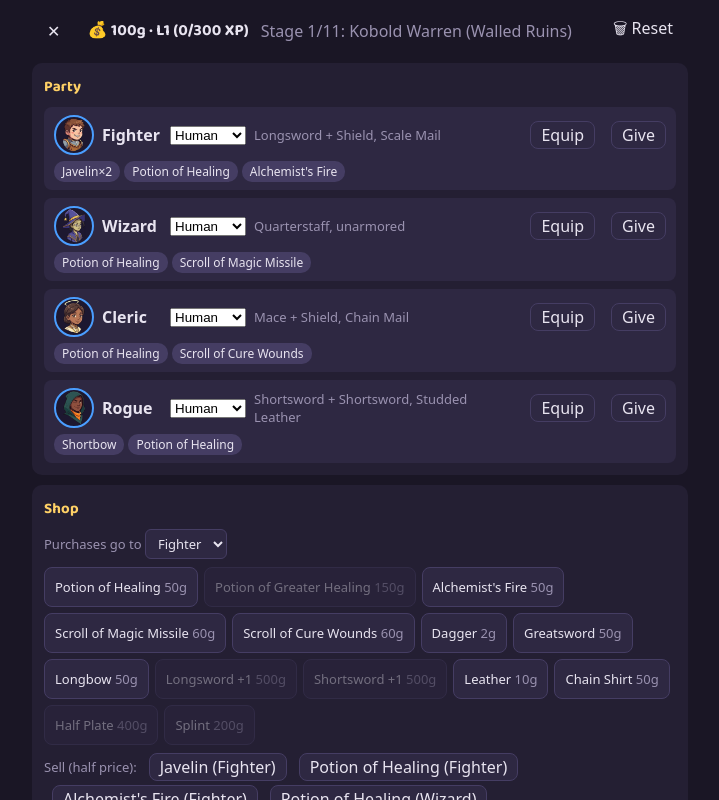
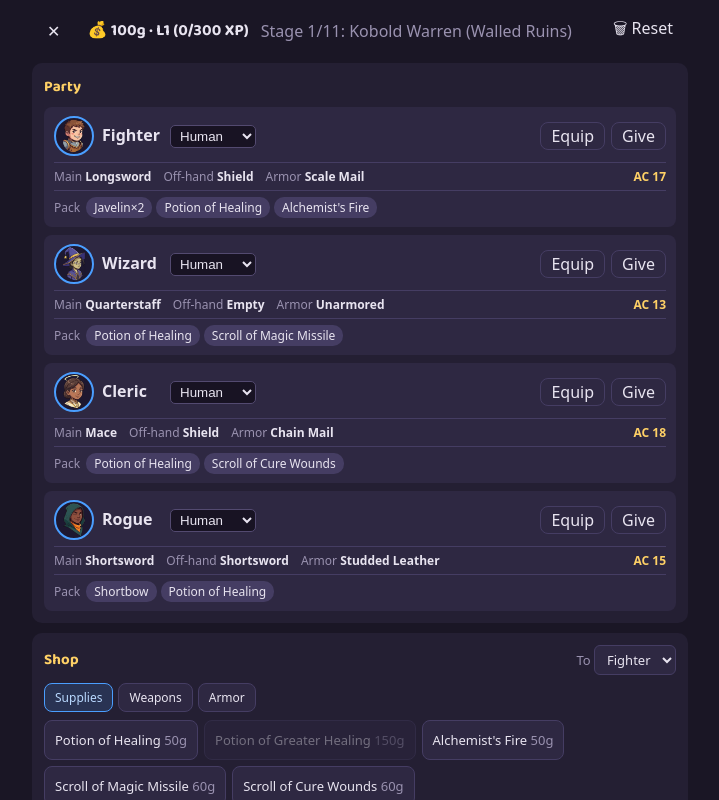
Before and after one commit to brendanpshea/dnd_combat, a React (Vite) app in the folder web/: page / in a window 1280 px wide. Both pictures are taken after a click on the button "🏰 Campaign". Shown: the top 800 px of the page, without its empty margins (280-999 px from the left). Built offline with nearby package versions, Linux system fonts and the light colour scheme.

Commit message:
Improve campaign shop and party UX

```diff
--- a/web/src/Campaign.tsx
+++ b/web/src/Campaign.tsx
@@ -10,6 +10,9 @@ import { buildEncounter, ENCOUNTERS } from '../../src/data/monsters.js';
 import { MAPS } from '../../src/data/maps.js';
 import { CLASSES } from '../../src/data/classes.js';
 import { SPECIES } from '../../src/data/species.js';
+import { ITEMS } from '../../src/data/items.js';
+import { WEAPONS } from '../../src/data/weapons.js';
+import { acOf } from '../../src/data/armor.js';
 import {
   CampaignState, newCampaign, currentStage, isComplete, buildCampaignParty,
   applyVictory, buyItem, sellItem, itemPrice, itemName, SHOP_STOCK, STAGES,
@@ -29,6 +32,20 @@ type Phase =
   | { p: 'over' }
   | { p: 'complete' };
 
+type ShopCategory = 'consumables' | 'weapons' | 'armor';
+
+const SHOP_CATEGORIES: Array<{ id: ShopCategory; label: string }> = [
+  { id: 'consumables', label: 'Supplies' },
+  { id: 'weapons', label: 'Weapons' },
+  { id: 'armor', label: 'Armor' },
+];
+
+function shopCategory(itemId: Id): ShopCategory {
+  if (ITEMS[itemId]) return 'consumables';
+  if (WEAPONS[itemId]) return 'weapons';
+  return 'armor';
+}
+
 interface Props {
   Battle: ComponentType<BattleProps>;
   onExit(): void;
@@ -47,6 +64,8 @@ export function CampaignScreen({ Battle, onExit }: Props) {
   const [equipFor, setEquipFor] = useState<number | null>(null);
   const [giveFrom, setGiveFrom] = useState<number | null>(null);
   const [buyFor, setBuyFor] = useState(0);
+  const [stockCategory, setStockCategory] = useState<ShopCategory>('consumables');
+  const [sellMode, setSellMode] = useState(false);
 
   const mutate = (fn: () => void) => {
     initAudio();
@@ -143,6 +162,14 @@ export function CampaignScreen({ Battle, onExit }: Props) {
   // ---- shop phase ----
   const enc = stage ? ENCOUNTERS[stage.encounterId]! : undefined;
   const charNames = c.characters.map((ch) => CLASSES[ch.classId]!.name);
+  const party = buildCampaignParty(c);
+  const stockedItems = SHOP_STOCK.filter((id) => shopCategory(id) === stockCategory);
+  const healingCount = c.characters.reduce(
+    (total, ch) => total + ch.inventory.filter((s) => s.itemId.includes('potion')).reduce((n, s) => n + s.qty, 0),
+    0,
+  );
+  const lowestAc = Math.min(...party.map(acOf));
+  const encounterSize = enc?.members.length ?? 0;
 
   return (
     <div className="campaign">
@@ -188,8 +215,9 @@ export function CampaignScreen({ Battle, onExit }: Props) {
         <h3>Party</h3>
         {c.characters.map((ch, idx) => (
           <div key={idx} className="char-card">
-            <div className="char-head">
+            <div className="char-head char-identity">
               <Portrait id={ch.classId} team="team1" />
+              <div className="char-name">
                 <strong>{charNames[idx]}</strong>
                 {c.stage === 0 && c.victories.length === 0 ? (
                   <select
@@ -202,15 +230,20 @@ export function CampaignScreen({ Battle, onExit }: Props) {
                     ))}
                   </select>
                 ) : <span className="muted">{SPECIES[ch.speciesId]?.name ?? ch.speciesId}</span>}
-              <span className="muted">
-                {itemName(ch.equipped.mainHand)}
-                {ch.equipped.offHand ? ` + ${itemName(ch.equipped.offHand)}` : ''}
-                {ch.equipped.armor ? `, ${itemName(ch.equipped.armor)}` : ', unarmored'}
-              </span>
+              </div>
+              <div className="char-controls">
                 <button className="mini" onClick={() => { setEquipFor(equipFor === idx ? null : idx); setGiveFrom(null); }}>Equip</button>
                 <button className="mini" onClick={() => { setGiveFrom(giveFrom === idx ? null : idx); setEquipFor(null); }}>Give</button>
               </div>
+            </div>
+            <div className="gear-row">
+              <span className="gear-slot">Main <b>{itemName(ch.equipped.mainHand)}</b></span>
+              <span className="gear-slot">Off-hand <b>{ch.equipped.offHand ? itemName(ch.equipped.offHand) : 'Empty'}</b></span>
+              <span className="gear-slot">Armor <b>{ch.equipped.armor ? itemName(ch.equipped.armor) : 'Unarmored'}</b></span>
+              <span className="gear-ac">AC {acOf(party[idx]!)}</span>
+            </div>
             <div className="char-items">
+              <span className="inventory-label">Pack</span>
               {ch.inventory.filter((s) => s.qty > 0).map((s) => (
                 <span key={s.itemId} className="item-chip">
                   {itemName(s.itemId)}{s.qty > 1 ? `×${s.qty}` : ''}
@@ -272,18 +305,36 @@ export function CampaignScreen({ Battle, onExit }: Props) {
       </section>
 
       <section className="panel">
+        <div className="shop-heading">
           <h3>Shop</h3>
           <label className="buyfor">
-          Purchases go to{' '}
+            To{' '}
           <select value={buyFor} onChange={(e) => setBuyFor(Number(e.target.value))}>
             {charNames.map((n, i) => <option key={i} value={i}>{n}</option>)}
           </select>
           </label>
+        </div>
+        <div className="shop-tabs" role="tablist" aria-label="Shop category">
+          {SHOP_CATEGORIES.map((category) => (
+            <button
+              key={category.id}
+              className={stockCategory === category.id ? 'selected' : ''}
+              onClick={() => setStockCategory(category.id)}
+              role="tab"
+              aria-selected={stockCategory === category.id}
+            >
+              {category.label}
+            </button>
+          ))}
+        </div>
         <div className="shop-grid">
-          {SHOP_STOCK.map((id) => (
+          {stockedItems.map((id) => {
+            const missingGold = Math.max(0, price(id) - c.gold);
+            return (
               <button
                 key={id}
                 disabled={c.gold < price(id)}
+                title={missingGold > 0 ? `Need ${missingGold} more gold` : `Buy for ${charNames[buyFor]}`}
                 onClick={() => mutate(() => {
                   if (buyItem(c, buyFor, id, price(id))) {
                     setNotice(`Bought ${itemName(id)} for ${price(id)}g → ${charNames[buyFor]}`);
@@ -293,14 +344,18 @@ export function CampaignScreen({ Battle, onExit }: Props) {
               >
                 {itemName(id)} <span className="muted">{price(id)}g</span>
               </button>
-          ))}
+            );
+          })}
         </div>
-        <div className="shop-actions">
-          <span className="muted">Sell (half price):</span>
+        <div className="sell-heading">
+          <span className="muted">Inventory</span>
+          <button className={`mini ${sellMode ? 'selected' : ''}`} onClick={() => setSellMode((open) => !open)}>
+            {sellMode ? 'Done selling' : 'Sell items'}
+          </button>
+        </div>
+        {sellMode && <div className="shop-actions sell-items">
           {c.characters.flatMap((ch, idx) =>
-            ch.inventory
-              .filter((s) => s.qty > 0 && itemPrice(s.itemId) !== undefined)
-              .map((s) => (
+            ch.inventory.filter((s) => s.qty > 0 && Math.floor((itemPrice(s.itemId) ?? 0) / 2) > 0).map((s) => (
               <button
                 key={`${idx}:${s.itemId}`}
                 className="mini"
@@ -308,11 +363,13 @@ export function CampaignScreen({ Battle, onExit }: Props) {
                   if (sellItem(c, idx, s.itemId)) setNotice(`Sold ${itemName(s.itemId)} (+${Math.floor(itemPrice(s.itemId)! / 2)}g)`);
                 })}
               >
-                  {itemName(s.itemId)} ({charNames[idx]})
+                {itemName(s.itemId)} · {charNames[idx]} <span className="muted">+{Math.floor(itemPrice(s.itemId)! / 2)}g</span>
               </button>
             )),
           )}
-        </div>
+        </div>}
+        <div className="gambits">
+          <span className="muted">Shop gambits</span>
           <div className="shop-actions">
             {!visit.banned && !visit.haggleUsed && (
               <>
@@ -356,8 +413,13 @@ export function CampaignScreen({ Battle, onExit }: Props) {
               </button>
             )}
           </div>
+        </div>
       </section>
 
+      <div className="battle-brief">
+        <span><b>{enc?.name}</b> · {encounterSize} foes · {stage ? MAPS[stage.mapId]!.name : ''}</span>
+        <span>{healingCount} healing potion{healingCount === 1 ? '' : 's'} · lowest AC {lowestAc}</span>
+      </div>
       <button className="primary tobattle" onClick={startBattle}>
         ⚔️ To battle: {enc?.name}
       </button>
--- a/web/src/styles.css
+++ b/web/src/styles.css
@@ -536,15 +536,30 @@ button.endturn { background: #4a3a1f; border-color: var(--gold); color: var(--go
 .char-card {
   background: var(--panel2);
   border-radius: 8px;
-  padding: 8px 10px;
+  padding: 9px 10px;
   display: flex;
   flex-direction: column;
   gap: 6px;
 }
 .char-head { display: flex; align-items: center; gap: 8px; flex-wrap: wrap; }
-.char-head strong { min-width: 60px; }
-.char-head .muted { flex: 1; }
+.char-identity { flex-wrap: nowrap; }
+.char-name { display: flex; align-items: baseline; gap: 8px; min-width: 0; }
+.char-name strong { min-width: 60px; }
+.char-name select {
+  color: var(--text); background: #181323; border: 1px solid #534a70;
+  border-radius: 5px; padding: 2px 5px; max-width: 105px;
+}
+.char-controls { margin-left: auto; display: flex; gap: 6px; }
+.char-controls .mini { margin-left: 0; }
+.gear-row {
+  display: flex; flex-wrap: wrap; gap: 4px 12px; align-items: baseline;
+  padding: 5px 0; border-top: 1px solid #453d63; border-bottom: 1px solid #453d63;
+  color: var(--muted); font-size: 12px;
+}
+.gear-slot b { color: var(--text); font-weight: 600; }
+.gear-ac { color: var(--gold); font-weight: 700; margin-left: auto; }
 .char-items { display: flex; flex-wrap: wrap; gap: 4px; }
+.inventory-label { color: var(--muted); font-size: 12px; padding: 2px 2px 2px 0; }
 .item-chip {
   background: #453d63;
   border-radius: 10px;
@@ -562,12 +577,27 @@ button.endturn { background: #4a3a1f; border-color: var(--gold); color: var(--go
 .shop-grid button { font-size: 13px; padding: 6px 10px; }
 .shop-grid button:disabled { opacity: 0.4; cursor: default; }
 .shop-actions { display: flex; flex-wrap: wrap; gap: 4px; align-items: center; }
+.shop-heading, .sell-heading { display: flex; align-items: center; justify-content: space-between; gap: 8px; }
+.shop-tabs { display: flex; gap: 5px; }
+.shop-tabs button, .sell-heading .mini { min-height: 29px; padding: 3px 10px; font-size: 12px; margin: 0; }
+.shop-tabs button.selected, .sell-heading .mini.selected {
+  background: #4a9eff28; border-color: var(--blue); color: #b9d9ff;
+}
+.sell-heading { padding-top: 5px; border-top: 1px solid #453d63; }
+.sell-items { padding-top: 2px; }
+.gambits { display: flex; flex-direction: column; gap: 4px; padding-top: 5px; border-top: 1px solid #453d63; }
 .buyfor { font-size: 13px; color: var(--muted); }
 .buyfor select {
   font: inherit; color: var(--text); background: var(--panel2);
   border: 1px solid #453d63; border-radius: 6px; padding: 4px 8px;
 }
 button.danger { border-color: var(--red); color: var(--red); }
+.battle-brief {
+  background: #1d1830; border-left: 3px solid var(--gold); border-radius: 6px;
+  padding: 7px 10px; display: flex; justify-content: space-between; gap: 12px;
+  color: var(--muted); font-size: 12px;
+}
+.battle-brief b { color: var(--text); }
 .tobattle { font-size: 16px; padding: 12px; }
 .hint { color: var(--muted); font-size: 14px; text-align: center; }
 
@@ -595,3 +625,10 @@ button.danger { border-color: var(--red); color: var(--red); }
   .board-wrap { width: min(70vh, 600px); }
   .actionbar button { font-size: 14px; }
 }
+
+@media (max-width: 440px) {
+  .char-identity { flex-wrap: wrap; }
+  .char-controls { margin-left: 48px; width: calc(100% - 48px); }
+  .gear-ac { margin-left: 0; }
+  .battle-brief { flex-direction: column; gap: 2px; }
+}
```
Lines whose indentation alone changed are shown as unchanged.
